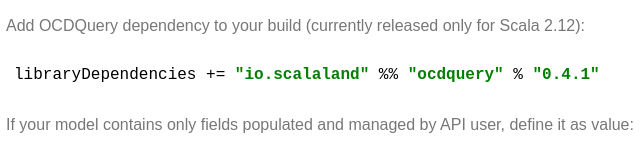
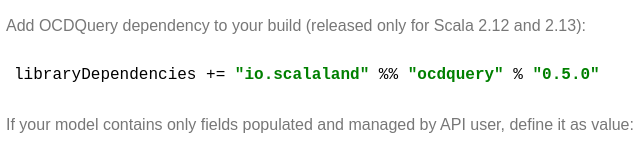
Before and after one commit to scalalandio/ocdquery, a plain HTML site: page index.html in a window 1280 px wide. Shown: the part 735-897 px from the top of the page, 359-999 px from the left. Drawn offline with Linux system fonts and the light colour scheme.

Commit message:
updated site

```diff
--- a/index.html
+++ b/index.html
@@ -93,8 +93,8 @@
 </p>
   <div style="margin: 0px;color: #333;text-align: center;padding: 2.5em 2em 0;border-bottom: 1px solid #eee;display: block;" id="Howtouseit?" class=" scalatex-site-Styles-hoverContainer scalatex-site-Styles-headerTag"><h1 style="margin: 0.2em 0;font-size: 3em;font-weight: 300;">How to use it?<a class=" scalatex-site-Styles-headerLink" href="#Howtouseit?" style="position: absolute;right: 0px;"><i class="fa fa-link"></i></a></h1><br /></div>
     <p>
-      Add OCDQuery dependency to your build (currently released only for Scala 2.12):</p>
-    <pre><code class="scala scalatex-site-Styles-highlightMe">libraryDependencies += &quot;io.scalaland&quot; %% &quot;ocdquery&quot; % &quot;0.4.1&quot;</code></pre>
+      Add OCDQuery dependency to your build (released only for Scala 2.12 and 2.13):</p>
+    <pre><code class="scala scalatex-site-Styles-highlightMe">libraryDependencies += &quot;io.scalaland&quot; %% &quot;ocdquery&quot; % &quot;0.5.0&quot;</code></pre>
     <p>
       If your model contains only fields populated and managed by API user, define it as value:</p>
     <pre><code class="scala scalatex-site-Styles-highlightMe">// values has one type param with a gap, used to wrap types of all fields
```
